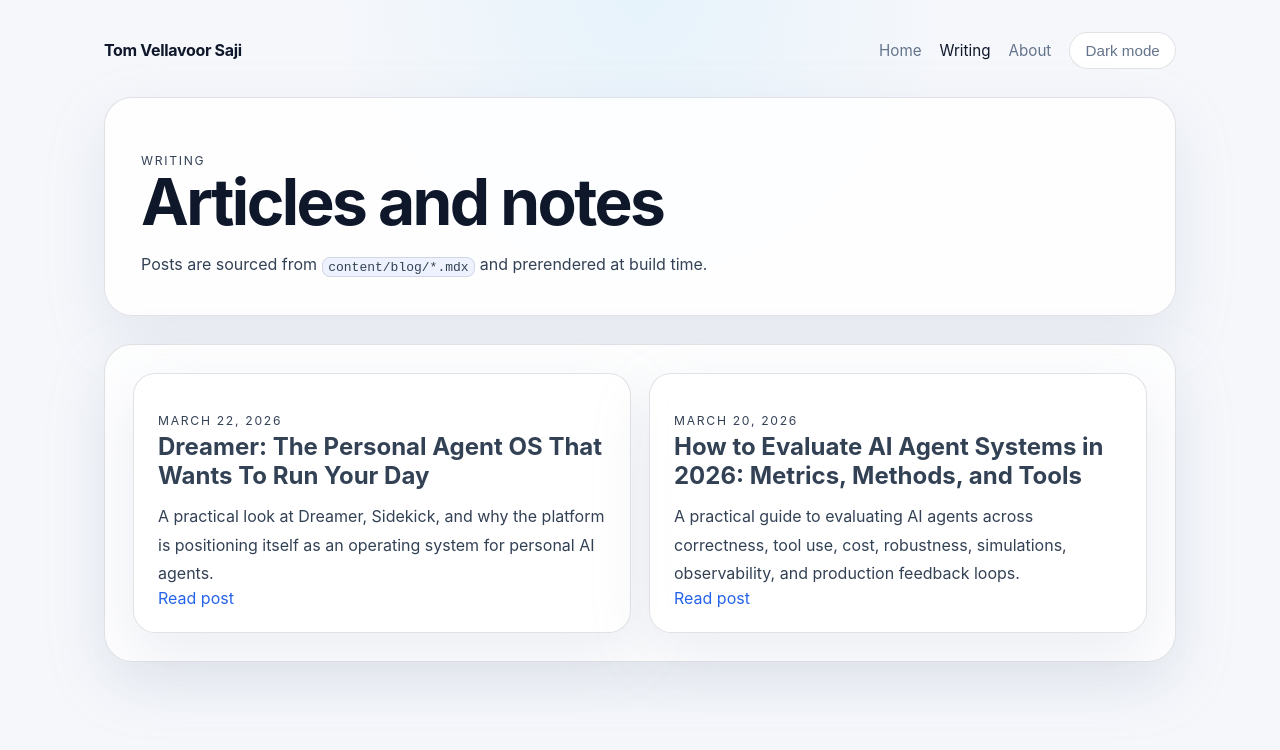
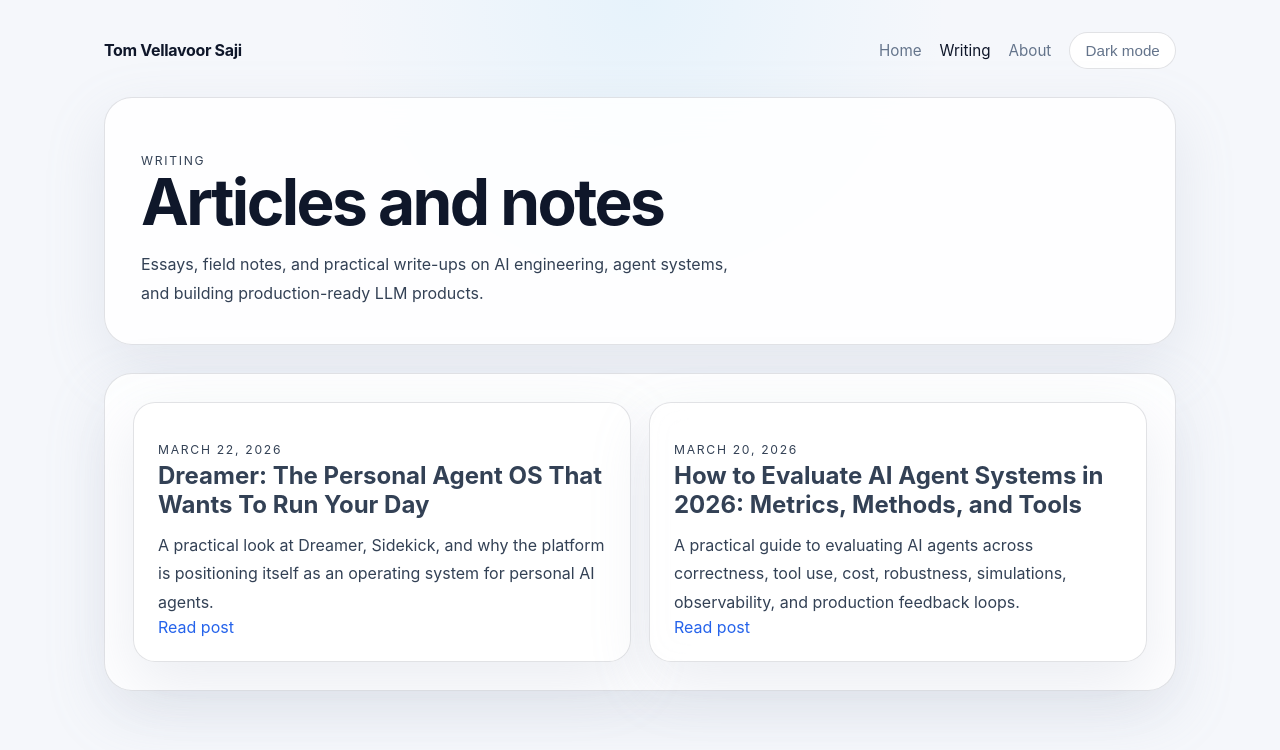
Before and after one commit to tomvsaji/personal-portfolio, a Next.js app: page /blogs in a window 1280 px wide. Shown: the top 750 px of the page. Built offline with nearby package versions, Linux system fonts and the light colour scheme.

Commit message:
Refine writing page description

```diff
--- a/pages/blogs/index.js
+++ b/pages/blogs/index.js
@@ -22,7 +22,8 @@ export default function BlogIndexPage({ posts, theme, toggleTheme }) {
               <p className={styles.kicker}>Writing</p>
               <h1>Articles and notes</h1>
               <p>
-                Posts are sourced from <code>content/blog/*.mdx</code> and prerendered at build time.
+                Essays, field notes, and practical write-ups on AI engineering, agent systems,
+                and building production-ready LLM products.
               </p>
             </div>
           </section>
```
